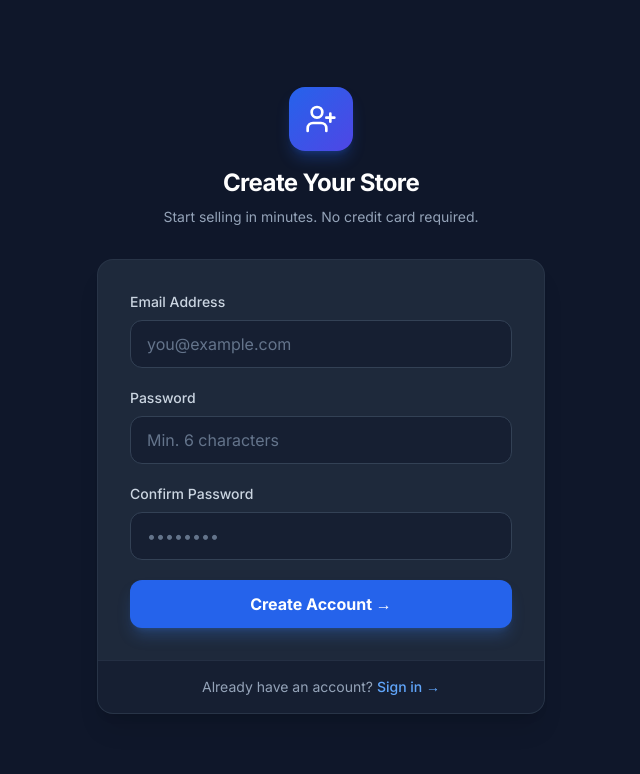
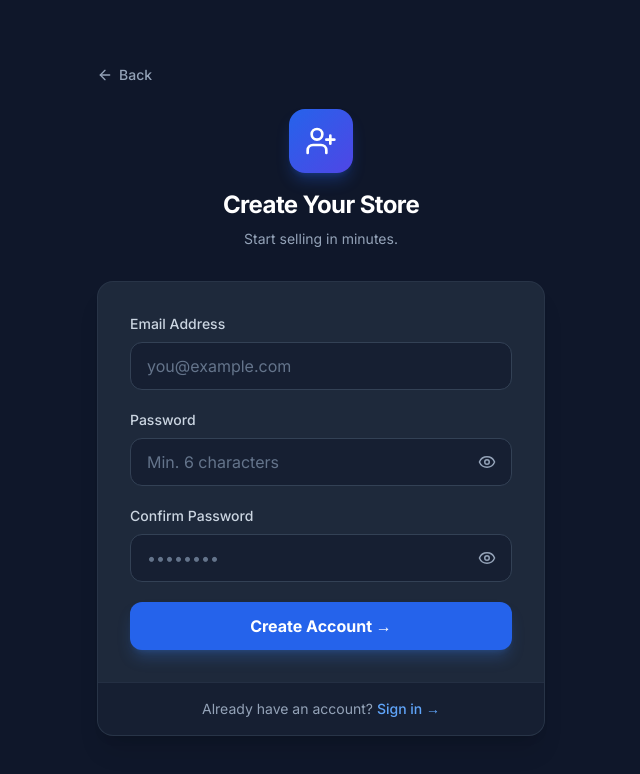
Before and after one commit to eddypoch88/brewcart-wholesale-pro, a React (Vite) app: page /register in a window 1280 px wide. Shown: the top 774 px of the page, without its empty margins (319-959 px from the left). Built offline with nearby package versions, Linux system fonts and the light colour scheme.

Commit message:
feat: add eye toggle + back button to register page

```diff
--- a/src/pages/auth/RegisterPage.tsx
+++ b/src/pages/auth/RegisterPage.tsx
@@ -1,13 +1,15 @@
 import React, { useState } from 'react';
 import { Link, useNavigate } from 'react-router-dom';
 import { supabase } from '../../lib/supabase';
-import { UserPlus, AlertCircle, Loader2, CheckCircle2 } from 'lucide-react';
+import { UserPlus, AlertCircle, Loader2, CheckCircle2, Eye, EyeOff, ArrowLeft } from 'lucide-react';
 import toast from 'react-hot-toast';
 
 export default function RegisterPage() {
     const [email, setEmail] = useState('');
     const [password, setPassword] = useState('');
     const [confirm, setConfirm] = useState('');
+    const [showPassword, setShowPassword] = useState(false);
+    const [showConfirm, setShowConfirm] = useState(false);
     const [loading, setLoading] = useState(false);
     const [error, setError] = useState('');
     const [success, setSuccess] = useState(false);
@@ -79,13 +81,22 @@ export default function RegisterPage() {
         <div className="min-h-screen flex items-center justify-center bg-slate-900 px-4">
             <div className="w-full max-w-md">
 
+                {/* Back button */}
+                <Link
+                    to="/login"
+                    className="inline-flex items-center gap-1.5 text-slate-400 hover:text-white text-sm font-medium transition-colors mb-6"
+                >
+                    <ArrowLeft size={16} />
+                    Back
+                </Link>
+
                 {/* Header */}
                 <div className="text-center mb-8">
                     <div className="w-16 h-16 bg-gradient-to-br from-blue-600 to-indigo-600 rounded-2xl flex items-center justify-center mx-auto mb-4 shadow-lg shadow-blue-600/30">
                         <UserPlus className="w-8 h-8 text-white" />
                     </div>
                     <h1 className="text-2xl font-bold text-white">Create Your Store</h1>
-                    <p className="text-slate-400 mt-2 text-sm">Start selling in minutes. No credit card required.</p>
+                    <p className="text-slate-400 mt-2 text-sm">Start selling in minutes.</p>
                 </div>
 
                 {/* Card */}
@@ -114,26 +125,46 @@ export default function RegisterPage() {
 
                             <div>
                                 <label className="block text-sm font-medium text-slate-300 mb-2">Password</label>
+                                <div className="relative">
                                     <input
-                                    type="password"
+                                        type={showPassword ? 'text' : 'password'}
                                         required
                                         value={password}
                                         onChange={(e) => setPassword(e.target.value)}
-                                    className="w-full h-12 px-4 bg-slate-900/50 border border-slate-700 rounded-xl text-white placeholder:text-slate-500 focus:outline-none focus:ring-2 focus:ring-blue-500 focus:border-transparent transition-all"
+                                        className="w-full h-12 px-4 pr-12 bg-slate-900/50 border border-slate-700 rounded-xl text-white placeholder:text-slate-500 focus:outline-none focus:ring-2 focus:ring-blue-500 focus:border-transparent transition-all"
                                         placeholder="Min. 6 characters"
                                     />
+                                    <button
+                                        type="button"
+                                        onClick={() => setShowPassword(!showPassword)}
+                                        className="absolute right-3 top-1/2 -translate-y-1/2 text-slate-400 hover:text-slate-200 transition-colors p-1"
+                                        tabIndex={-1}
+                                    >
+                                        {showPassword ? <EyeOff size={18} /> : <Eye size={18} />}
+                                    </button>
+                                </div>
                             </div>
 
                             <div>
                                 <label className="block text-sm font-medium text-slate-300 mb-2">Confirm Password</label>
+                                <div className="relative">
                                     <input
-                                    type="password"
+                                        type={showConfirm ? 'text' : 'password'}
                                         required
                                         value={confirm}
                                         onChange={(e) => setConfirm(e.target.value)}
-                                    className="w-full h-12 px-4 bg-slate-900/50 border border-slate-700 rounded-xl text-white placeholder:text-slate-500 focus:outline-none focus:ring-2 focus:ring-blue-500 focus:border-transparent transition-all"
+                                        className="w-full h-12 px-4 pr-12 bg-slate-900/50 border border-slate-700 rounded-xl text-white placeholder:text-slate-500 focus:outline-none focus:ring-2 focus:ring-blue-500 focus:border-transparent transition-all"
                                         placeholder="••••••••"
                                     />
+                                    <button
+                                        type="button"
+                                        onClick={() => setShowConfirm(!showConfirm)}
+                                        className="absolute right-3 top-1/2 -translate-y-1/2 text-slate-400 hover:text-slate-200 transition-colors p-1"
+                                        tabIndex={-1}
+                                    >
+                                        {showConfirm ? <EyeOff size={18} /> : <Eye size={18} />}
+                                    </button>
+                                </div>
                             </div>
 
                             <button
```
Lines whose indentation alone changed are shown as unchanged.
